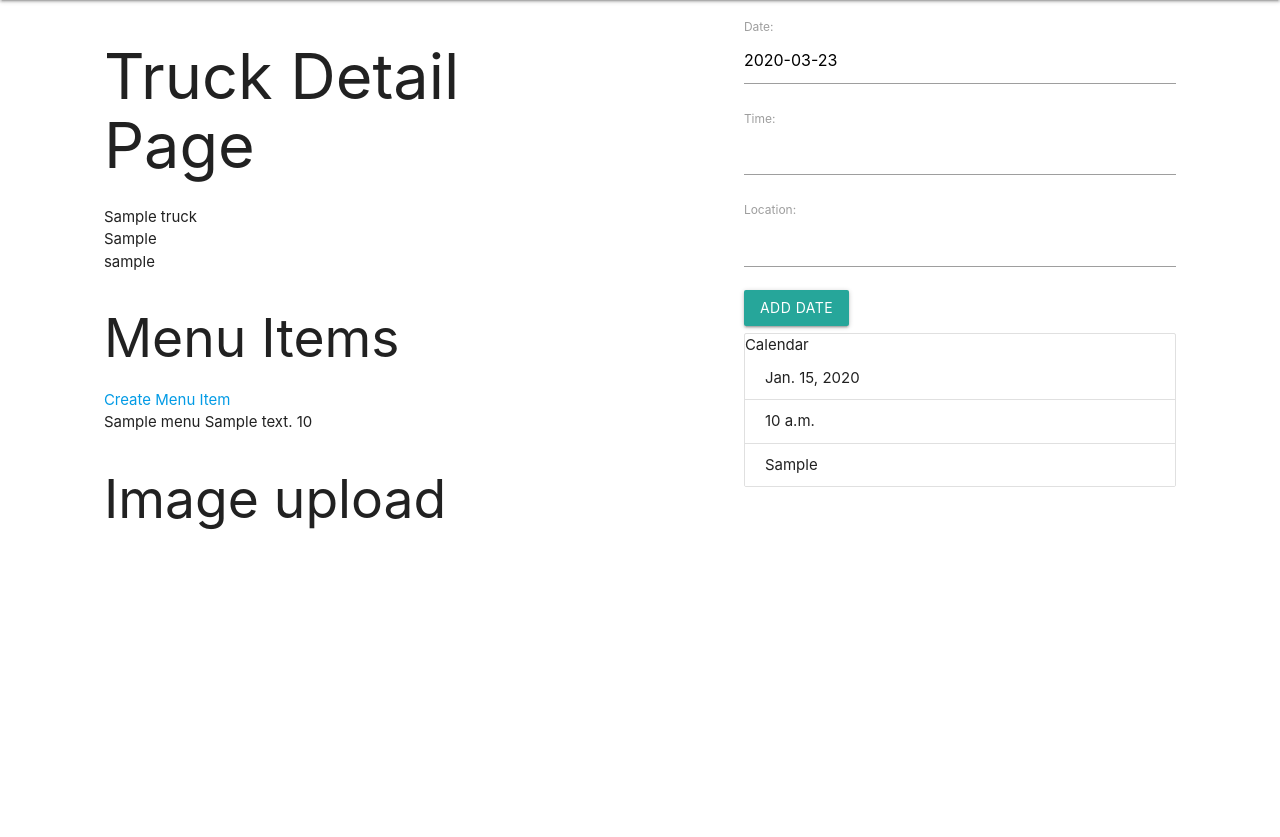
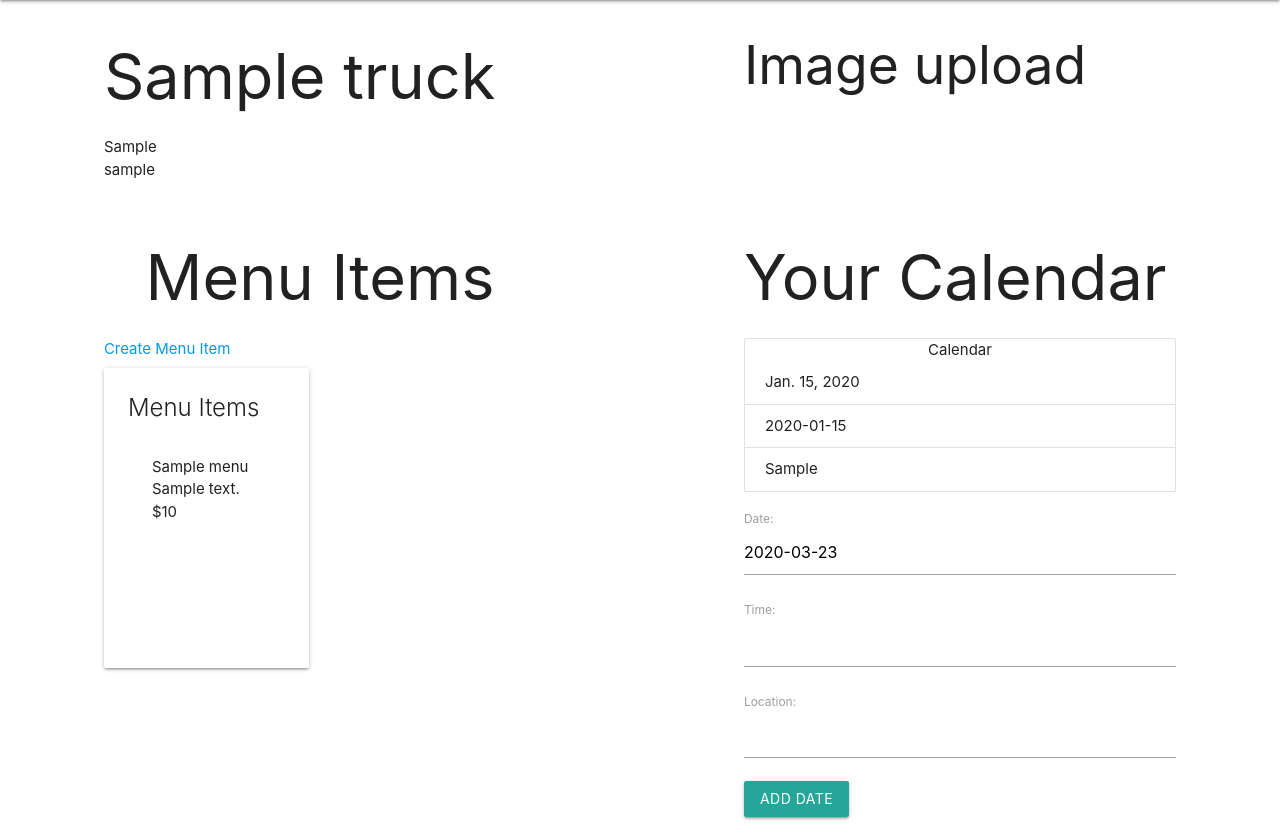
Before and after one commit to rjohnson0707/Dude-Wheres-My-Food, a Django app: page /truck/1/ in a window 1280 px wide. Shown: the part 128-965 px from the top of the page. Before the commit the page ends 658 px from the top, so only its background shows below. Run offline with Django 3.2, Linux system fonts and the light colour scheme; tables that the repository leaves empty hold one stand-in row (values such as "Sample post").

Commit message:
truck page formatting and time picker added

```diff
--- a/mysite/dwmf/admin.py
+++ b/mysite/dwmf/admin.py
@@ -1,5 +1,5 @@
 from django.contrib import admin
-from .models import Truck, Profile, Menu, Calendar, Review
+from .models import Truck, Profile, Menu, Calendar, Review,ProfilePhoto
 
 # Register your models here.
 
@@ -8,3 +8,4 @@
 admin.site.register(Menu)
 admin.site.register(Calendar)
 admin.site.register(Review)
+admin.site.register(ProfilePhoto)
--- a/mysite/dwmf/models.py
+++ b/mysite/dwmf/models.py
@@ -60,7 +60,7 @@
 
 class Calendar(models.Model):
     date = models.DateField()
-    time = models.TimeField()
+    time = models.CharField(max_length=50)
     location = models.CharField(max_length=250)
 
     truck = models.ForeignKey(Truck, on_delete=models.CASCADE)
--- a/mysite/dwmf/templates/dwmf/truck_detail.html
+++ b/mysite/dwmf/templates/dwmf/truck_detail.html
@@ -3,52 +3,78 @@
 <div class="row">
     <div class="col s6">
         <div class="container">
-            <h1>Truck Detail Page</h1>
-                <div>{{truck.name}}</div>
+            <h1>{{truck.name}}</h1>
                 <div>{{truck.style}}</div>
                 <div>{{truck.user}}</div>
+        </div>
+    </div>
+    <div class="col s6">
+        <div class="container">
+            <h2>Image upload</h2>
+        </div>
+    </div>
 
+</div>
+<div class="row ">
+    <div class="col s6">
+        <div class="container">
+            <h1 class="center">Menu Items</h1>
+            <a href="{%url 'menu_create' truck.id%}">Create Menu Item</a>
+            <div class="row">
+            {%for item in truck.menu_set.all%}
+                <div class="col s12 m6">
+                    <div class="card small">
+                        <div class="card-content">
+                            <span class="card-title">Menu Items</span>
+                            <div class="card-content">
+                                <p>{{item.food_name}}</p>
+                                <p>{{item.description}}</p>
+                                <p>${{item.price}}</p>
+                            </div>
+                        </div>
+                    </div>
 
-
-            <h2>Menu Items</h2>
-            <a href="{%url 'menu_create' truck.id%}">Create Menu Item</a>
-            <br>
-            {%for item in truck.menu_set.all%}
-            {{item.food_name}}
-            {{item.description}}
-            {{item.price}}
-            <br>
+                </div>
             {%endfor%}
-            <h2>Image upload</h2>
+            </div>
         </div>
     </div>
     <div class="col s6">
         <div class="container s6">
-            <form action="{%url 'add_calendar' truck.id%}" method="post">
-                {%csrf_token%}
-                {{calendar_form.as_p}}
-                <input type="submit" class="btn" value="Add Date">
-            </form>
+            <h1>Your Calendar</h1>
             <ul class="collection">
-                <li class="collection-header">Calendar</li>
+                <li class="collection-header center">Calendar</li>
                 {%for calendar in truck.calendar_set.all%}
                 <li class="collection-item">{{calendar.date}}</li>
                 <li class="collection-item">{{calendar.time}}</li>
                 <li class="collection-item">{{calendar.location}}</li>
                 {%endfor%}
             </ul>
+            <form action="{%url 'add_calendar' truck.id%}" method="post">
+                {%csrf_token%}
+                {{calendar_form.as_p}}
+                <input type="submit" class="btn" value="Add Date">
+            </form>
         </div>
     </div>
 </div>
-
 <script>
     // create a datepicker
     var dateEl = document.getElementById('id_date');
+    console.log(dateEl)
     M.Datepicker.init(dateEl, {
       format: 'yyyy-mm-dd',
       defaultDate: new Date(),
       setDefaultDate: true,
       autoClose: true
     });
+
+    var elems = document.getElementById('id_time');
+    console.log(elems)
+    M.Timepicker.init(elems, {
+        defaultTime: 'now',
+        autoClose: true
+    });
+
   </script>
 {% endblock %}
--- a/mysite/dwmf/views.py
+++ b/mysite/dwmf/views.py
@@ -12,8 +12,10 @@
 import boto3
 
 
-S3_BASE_URL = 'https://s3-us-west-1.amazonaws.com/'
-BUCKET = 'dwmf'
+# S3_BASE_URL = 'https://s3-us-west-1.amazonaws.com/'
+# BUCKET = 'dwmf'
+S3_BASE_URL = 'https://s3-us-east-2.amazonaws.com/'
+BUCKET = 'catcollector02'
 
 
 
```
Also changed, not shown: mysite/dwmf/templates/trucks/index_detail.html (+51 -0 lines), mysite/dwmf/migrations/0001_initial.py, mysite/dwmf/migrations/0002_auto_20200322_1703.py (deleted), mysite/dwmf/migrations/0002_auto_20200323_1100.py (added), mysite/dwmf/migrations/0002_review.py (deleted).
